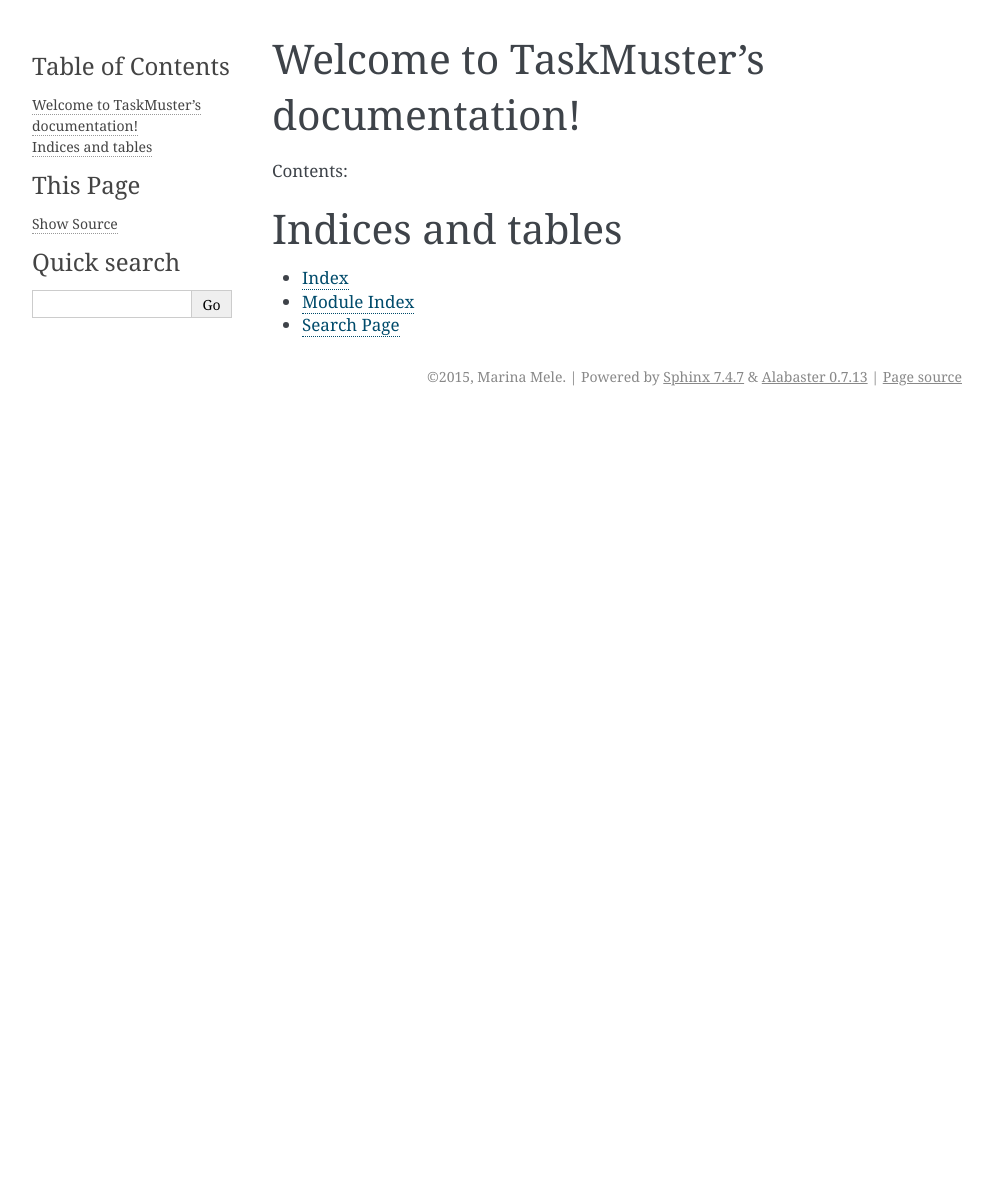
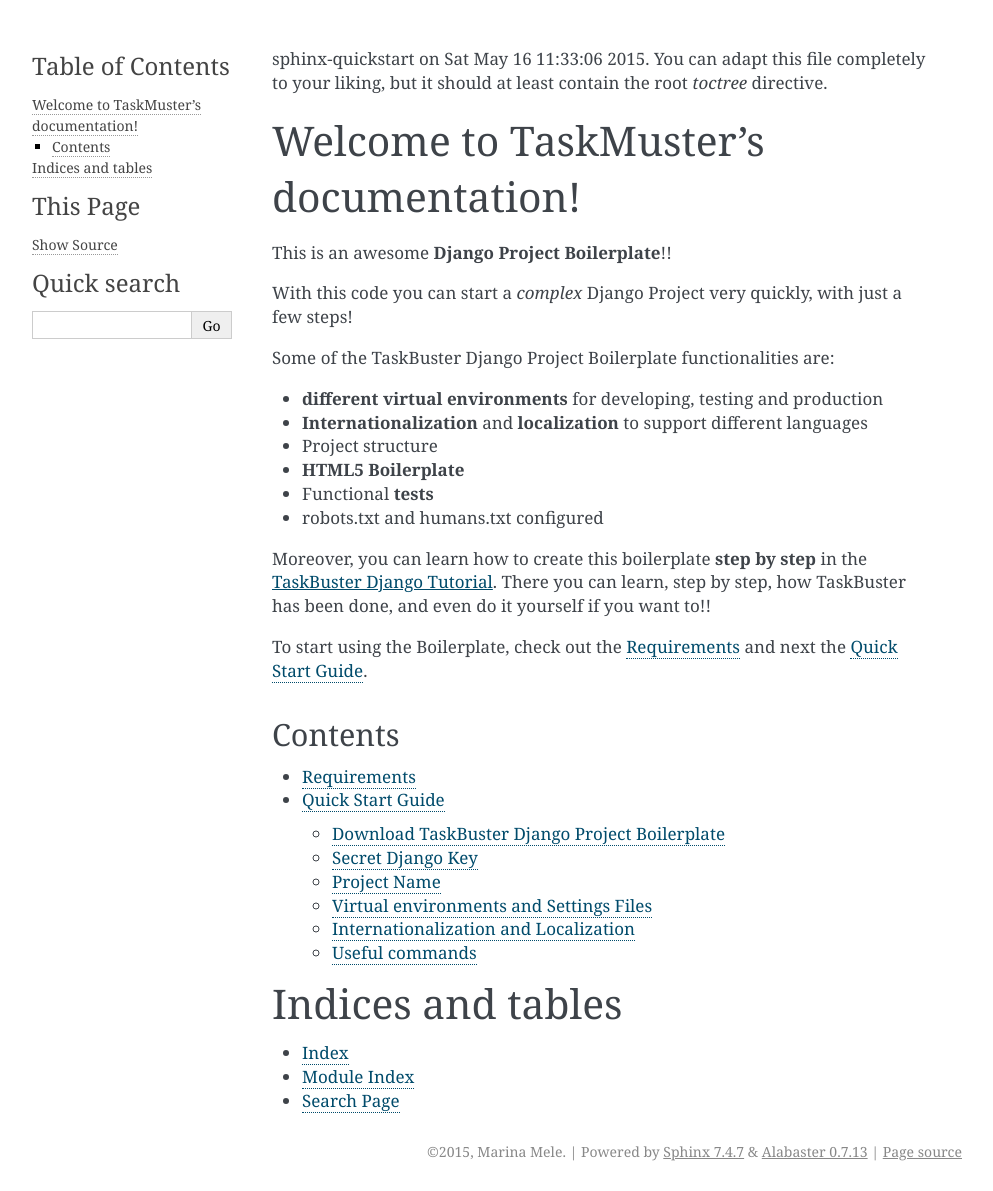
Before and after one commit to feigaoxyz/taskbuster_django_tutorial, a Sphinx documentation site: the page built from docs/index.rst, in a window 1280 px wide. Shown: the whole page, without its empty margins (148-1141 px from the left). Built offline with Sphinx 7.4.7, drawn with Linux system fonts in a browser that asks for light colours; before the commit the page ends 900 px from its top, so only the background shows below that.

Commit message:
documentation ready

```diff
--- a/docs/index.rst
+++ b/docs/index.rst
@@ -1,16 +1,45 @@
 .. TaskMuster documentation master file, created by
-   sphinx-quickstart on Sat May 16 11:33:06 2015.
-   You can adapt this file completely to your liking, but it should at least
-   contain the root `toctree` directive.
+sphinx-quickstart on Sat May 16 11:33:06 2015.
+You can adapt this file completely to your liking, but it should at least
+contain the root `toctree` directive.
 
 Welcome to TaskMuster's documentation!
 ======================================
 
-Contents:
+This is an awesome **Django Project Boilerplate**!!
+
+With this code you can start a *complex* Django Project
+very quickly, with just a few steps!
+
+Some of the TaskBuster Django Project Boilerplate functionalities are:
+
+- **different virtual environments** for developing, testing and production
+- **Internationalization** and **localization** to support different languages
+- Project structure
+- **HTML5 Boilerplate**
+- Functional **tests**
+- robots.txt and humans.txt configured
+
+Moreover, you can learn how to create this boilerplate **step by step**
+in the |taskbuser_django_tutorial|. There you can learn, step by step,
+how TaskBuster has been done, and even do it yourself if you want to!!
+
+.. |taskbuser_django_tutorial| raw:: html
+
+	<a href="http://marinamele.com/taskbuster-django-tutorial"
+	target="_blank">TaskBuster Django Tutorial</a>
+
+To start using the Boilerplate, check out the :doc:`requirements` and
+next the :doc:`quick_start`.
+
+Contents
+--------
 
 .. toctree::
-   :maxdepth: 2
+	:maxdepth: 2
 
+	requirements
+	quick_start
 
 
 Indices and tables
--- /dev/null
+++ b/docs/quick_start.rst
@@ -0,0 +1,176 @@
+Quick Start Guide
+=================
+
+Download TaskBuster Django Project Boilerplate
+----------------------------------------------
+
+First, you need to download the Boilerplate from GitHub.
+
+Secret Django Key
+-----------------
+
+This boilerplate has the **DJANGO_KEY** setting variable hidden.
+
+You can generate your DJANGO_KEY |django_key|.
+
+.. |django_key| raw:: html
+
+    <a href="http://www.miniwebtool.com/django-secret-key-generator"
+    target="_blank">here</a>
+
+
+Project Name
+------------
+
+This project is named *TaskBuster*, so if you are using this
+Boilerplate to create your own project, you'll have to change
+the name in a few places:
+
+ - *taskbuster_project* **folder** (your top project container)
+ - *taskbuster_project/taskbuster* **folder** (your project name)
+ - virtual environment names: **tb_dev** and **tb_test** (name them whatever you want)
+ - in virtual environments **postactivate** files (see section below), you have to change **taskbuster.settings.development** for your **projectname.settings.development**. Same works for the testing environment.
+
+
+Virtual environments and Settings Files
+---------------------------------------
+
+First, you must know your Python 3 path::
+
+    $ which python3
+
+which is something similar to /usr/local/bin/python3.
+
+Next, create a Development virtual environment with Python 3 installed::
+
+    $ mkvirtualenv --python=/usr/local/bin/python3 tb_dev
+
+where you might need to change it with your python path.
+
+Go to the virtual enviornment folder with::
+
+    $ cd $VIRTUAL_ENV/bin
+
+and edit the postactivate file.:
+
+    $ vi postactivate
+
+You must add the lines: ::
+
+    export DJANGO_SETTINGS_MODULE="taskbuster.settings.development"
+    export SECRET_KEY="your_secret_django_key"
+
+with your project name and your own secret key.
+
+Next, edit the **predeactivate** file and add the line::
+
+    unset SECRET_KEY
+
+Repeat the last steps for your testing environment::
+
+    $ mkvirtualenv --python=/usr/local/bin/python3 tb_test
+    $ cd $VIRTUAL_ENV/bin
+    $ vi postactivate
+
+where you have to add the lines::
+
+    export DJANGO_SETTINGS_MODULE="taskbuster.settings.testing"
+    export SECRET_KEY="your_secret_django_key"
+
+and in the predeactivate file::
+
+    unset SECRET_KEY
+
+Next, install the packages in each environment::
+
+    $ workon tb_dev
+    $ pip install -r requirements/development.txt
+    $ workon tb_test
+    $ pip install -r requirements/testing.txt
+
+
+
+Internationalization and Localization
+-------------------------------------
+
+Settings
+********
+
+The default language for this Project is **English**, and we use internatinalization to translate the text into Catalan.
+
+If you want to change the translation language, or include a new one, you just need to modify the **LANGUAGES** variable in the file *settings/base.py*. The language codes that define each language can be found |codes_link|.
+
+.. |codes_link| raw:: html
+
+    <a href="http://msdn.microsoft.com/en-us/library/ms533052(v=vs.85).aspx" target="_blank">here</a>
+
+For example, if you want to use German you should include::
+
+    LANGUAGES = (
+        ...
+        'de', _("German"),
+        ...
+    )
+
+You can also specify a dialect, like Luxembourg's German with::
+
+    LANGUAGES = (
+        ...
+        'de-lu', _("Luxemburg's German"),
+        ...
+    )
+
+Note: the name inside the translation function _("") is the language name in the default language (English).
+
+More information on the |internationalization_post|.
+
+.. |internationalization_post| raw:: html
+
+    <a href="http://marinamele.com/taskbuster-django-tutorial/internationalization-localization-languages-time-zones" target="_blank">TaskBuster post</a>
+
+
+Translation
+***********
+
+Go to the terminal, inside the taskbuster_project folder and create the files to translate with::
+
+    $ python manage.py makemessages -l ca
+
+change the language "ca" for your selected language.
+
+Next, go to the locale folder of your language::
+
+    $ cd taskbuster/locale/ca/LC_MESSAGES
+
+where taskbuster is your project folder. You have to edit the file *django.po* and translate the strings. You can find more information about how to translate the strings |translation_strings_post|.
+
+.. |translation_strings_post| raw:: html
+
+    <a href="http://marinamele.com/taskbuster-django-tutorial/internationalization-localization-languages-time-zones#inter-translation" target="_blank">here</a>
+
+Once the translation is done, compile your messages with::
+
+    $ python manage.py compilemessages -l ca
+
+
+
+Tests
+*****
+
+We need to update the languages in our Tests to make sure the translation works correclty. Open the file *functional_tests/test_all_users.py*:
+
+- in **test_internationalization**, update your languages with the translation of title text, here "Welcome to TaskBuster!"
+- in **test_localization**, update your languages.
+
+
+
+Useful commands
+---------------
+
+A list of all the commands used to run this template::
+
+    $ workon tb_dev
+    $ workon tb_test
+
+    $ python manage.py makemessages -l ca
+    $ python manage.py compilemessages -l ca
--- /dev/null
+++ b/docs/requirements.rst
@@ -0,0 +1,31 @@
+Requirements
+============
+
+The requirements necessary to use this Django Project Boilerplate are:
+
+- **python3** and **pip3**
+- **virtualenv and virtualenvwrapper**
+- **Firefox** (to use Selenium's Webdriver in functional tests)
+- **GNU gettext** (to use Internationalization)
+
+If you don't have the first two requirements, you may find this post
+useful: |python_install|.
+
+.. |python_install| raw:: html
+
+    <a href="http://www.marinamele.com/2014/07/install-python3-on-mac-os-x-and-use-virtualenv-and-virtualenvwrapper.html"
+    target="_blank">Install Python 3 on Mac OS X and use virtualenv and virtualenvwrapper</a>
+
+You can download Firefox from the official web page: |firefox_web|.
+
+.. |firefox_web| raw:: html
+
+    <a href="https://www.mozilla.org" target="_blank">Firefox</a>
+
+And if you don't have GNU gettext, check this |taskbuster_section|.
+
+.. |taskbuster_section| raw:: html
+
+    <a href="http://marinamele.com/taskbuster-django-tutorial/internationalization-localization-languages-time-zones" target="_blank">TaskBuster tutorial section</a>
+
+**Ready!?** Continue to the :doc:`quick_start`!
```
